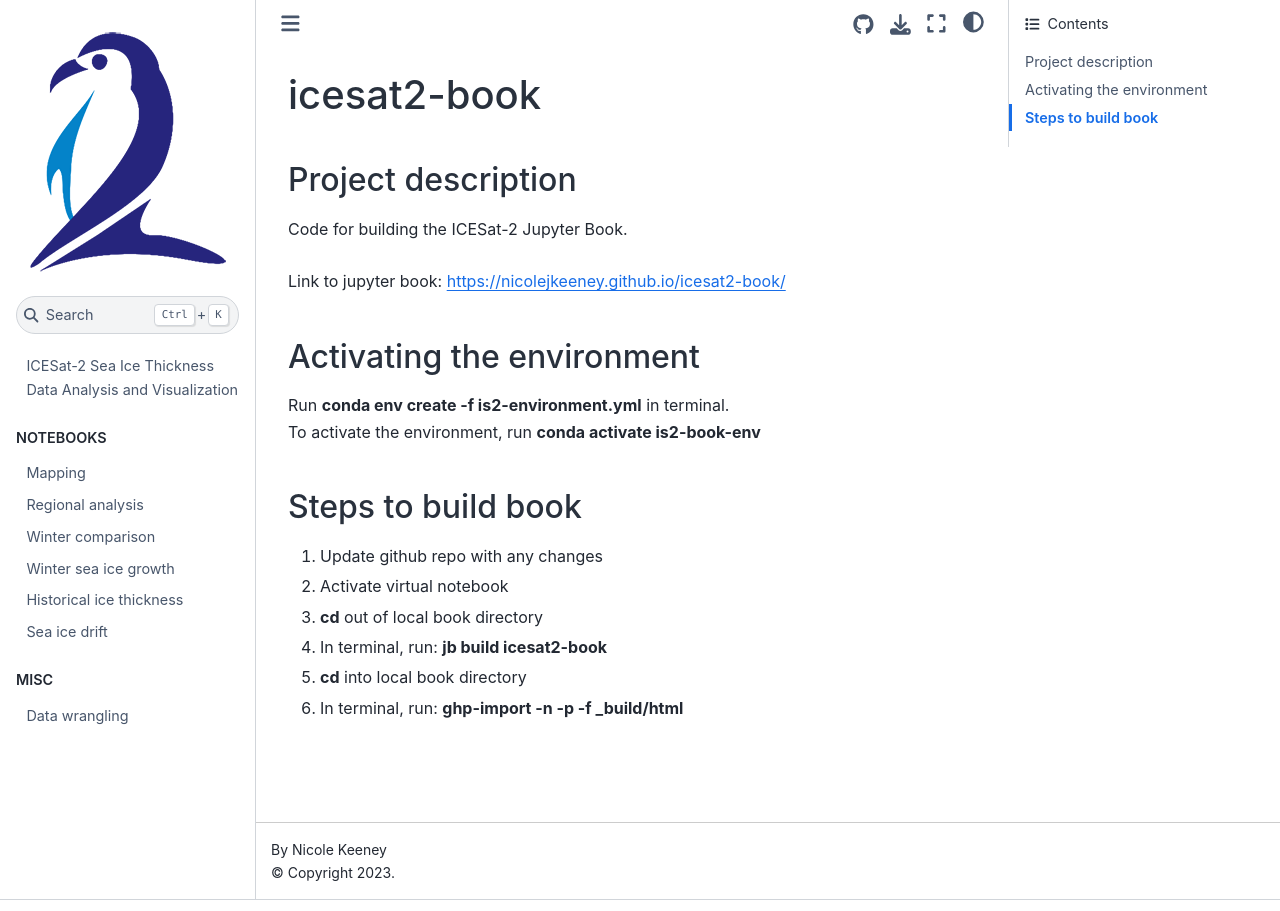
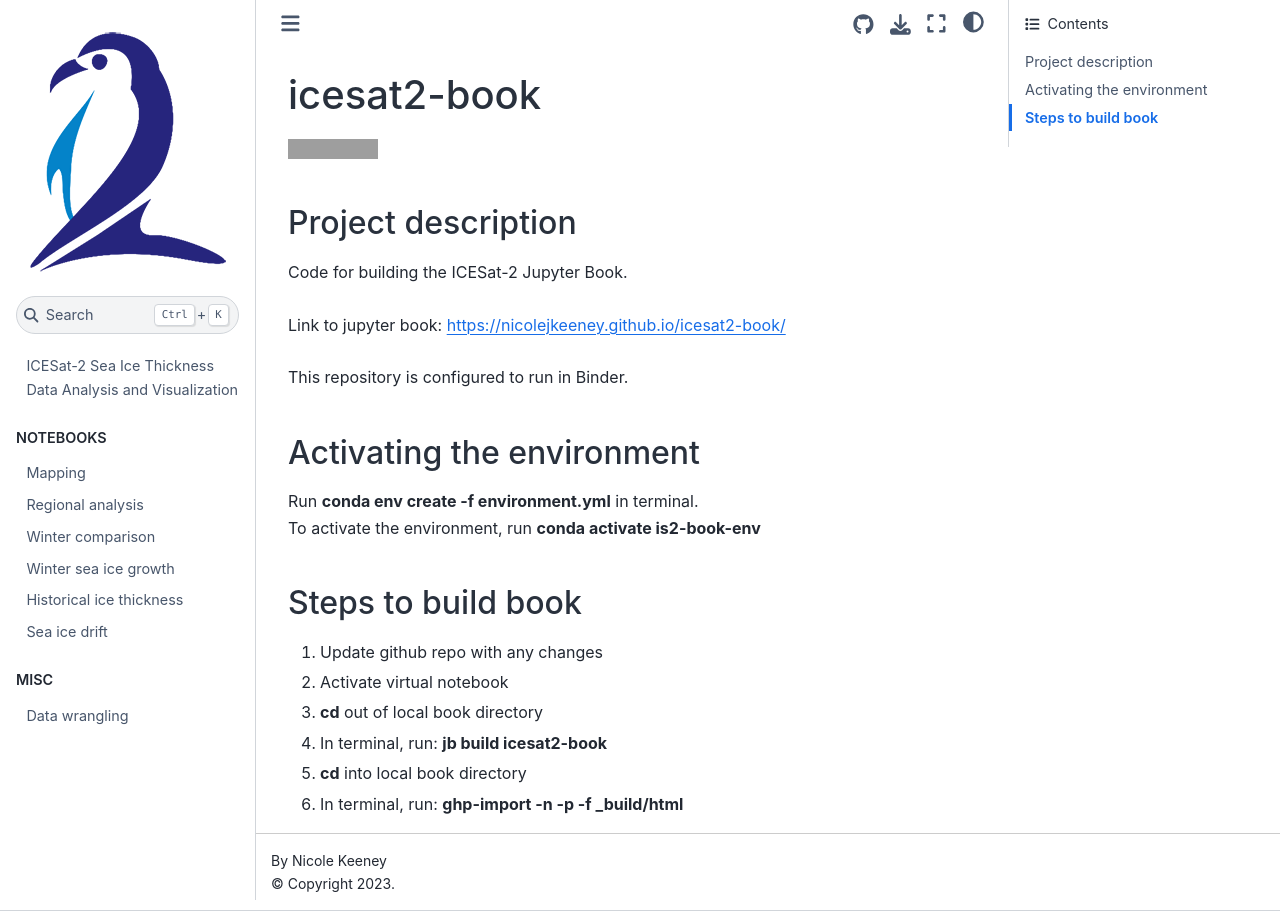
Before and after one commit to nicolejkeeney/icesat2-book, a Jupyter Book: the page built from README.md, in a window 1280 px wide. Built offline with Jupyter Book 1.0.4 settings and Sphinx 7.4.7 and the Sphinx Book theme 1.1.4, drawn with Linux system fonts in a browser that asks for light colours; grey boxes are pictures that could not be loaded.

Commit message:
environment rename

```diff
--- a/README.md
+++ b/README.md
@@ -1,12 +1,14 @@
 # icesat2-book
 
+[![Binder](https://mybinder.org/badge_logo.svg)](https://mybinder.org/v2/gh/nicolejkeeney/icesat2-book/master)
+
 ### Project description
-Code for building the ICESat-2 Jupyter Book.<br><br> Link to jupyter book: [https://nicolejkeeney.github.io/icesat2-book/](https://nicolejkeeney.github.io/icesat2-book/)
+Code for building the ICESat-2 Jupyter Book.<br><br> Link to jupyter book: [https://nicolejkeeney.github.io/icesat2-book/](https://nicolejkeeney.github.io/icesat2-book/)<br><br>This repository is configured to run in Binder.
 
 
 
 ### Activating the environment
-Run **conda env create -f is2-environment.yml** in terminal.<br>To activate the environment, run **conda activate is2-book-env**
+Run **conda env create -f environment.yml** in terminal.<br>To activate the environment, run **conda activate is2-book-env**
 
 
 
```
Also changed, not shown: home.md (+1 -1 lines), environment.yml (renamed from is2-environment.yml), regional_analysis.ipynb.
